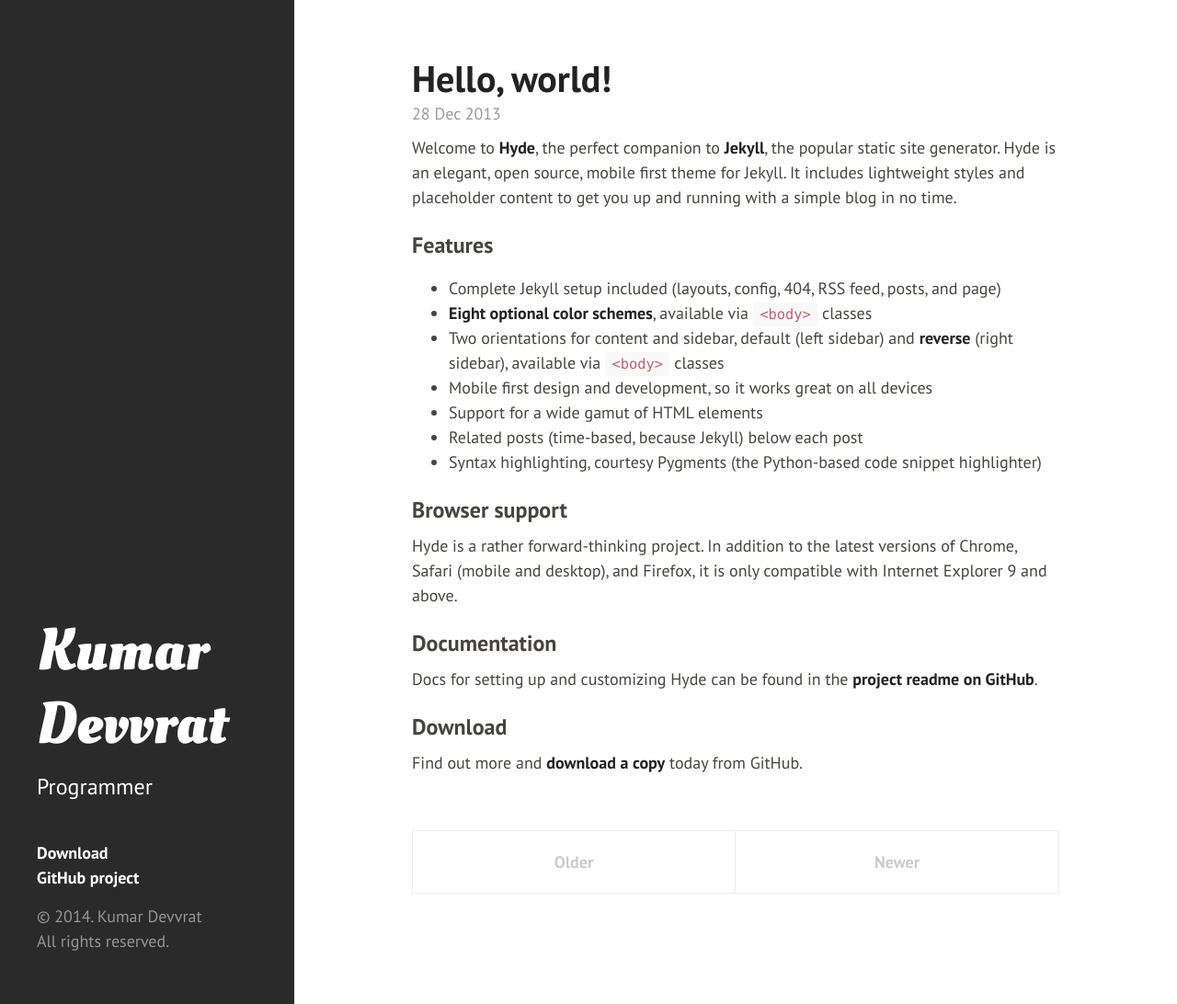
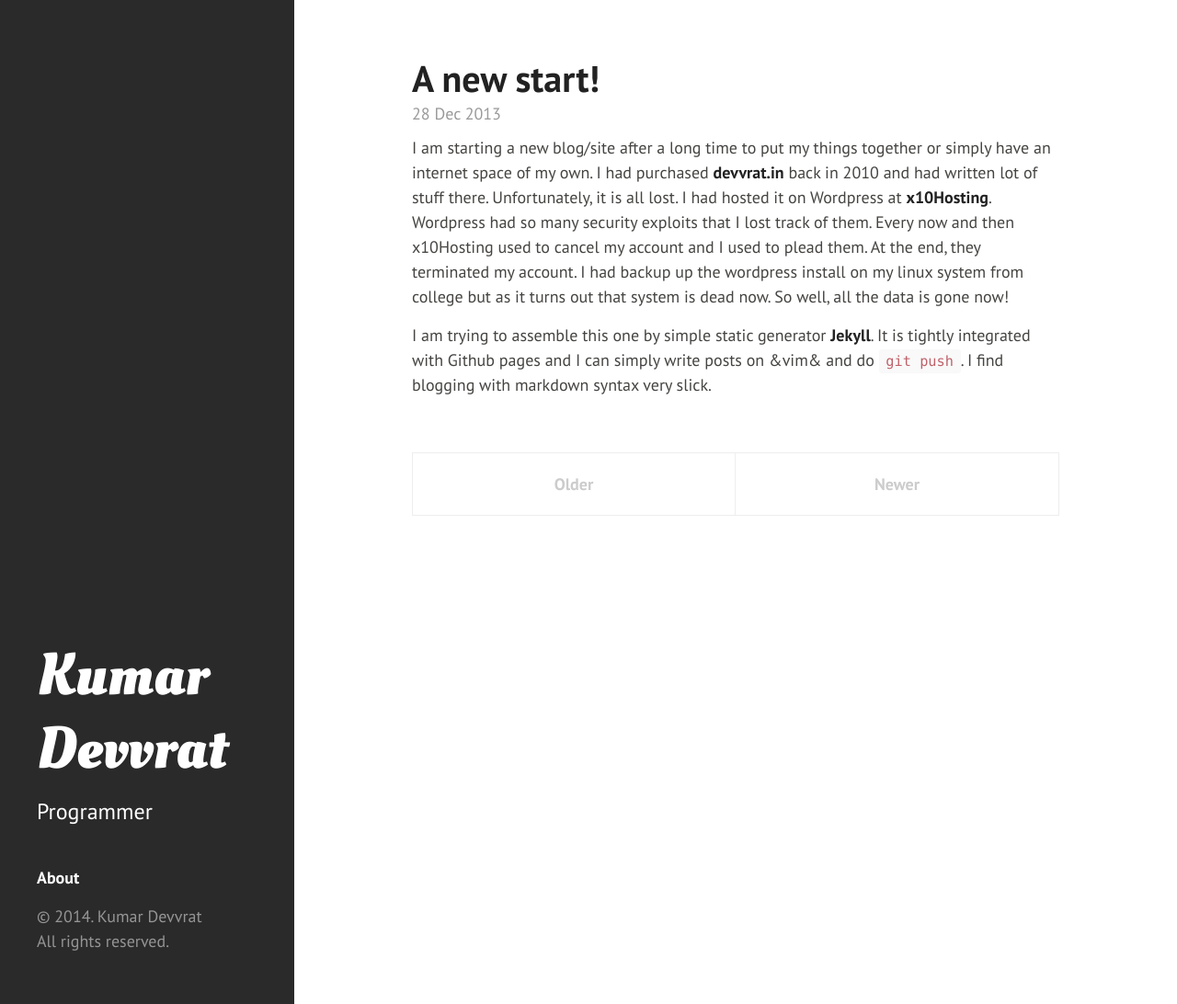
Before and after one commit to KumarDevvrat/kumardevvrat.github.io, a Jekyll site: the page built from index.html, in a window 1280 px wide and 1092 px high. Shown: the whole window at 92% size. Built offline with Jekyll 4.4.1, drawn with Linux system fonts in a browser that asks for light colours; Markdown is read by kramdown in place of the engine named in the settings; the list of posts is cut into pages by our own code.

Commit message:
Fix 404 and about page

```diff
--- a/404.html
+++ b/404.html
@@ -1,17 +1,21 @@
 <!DOCTYPE html>
 <html xmlns="http://www.w3.org/1999/xhtml" xml:lang="en" lang="en-us">
+
   <head>
   <meta http-equiv="content-type" content="text/html; charset=utf-8">
-    <meta name="viewport" content="width=device-width; initial-scale=1.0, maximum-scale=1">
+  <meta name="viewport" content="width=device-width, initial-scale=1.0, maximum-scale=1">
   <link href="http://gmpg.org/xfn/11" rel="profile">
 
   <title>
-      Hyde, a Jekyll theme
+
+    Kumar Devvrat
   </title>
 
   <!-- CSS -->
   <link rel="stylesheet" href="/public/css/hyde.css">
-    <link rel="stylesheet" href="http://fonts.googleapis.com/css?family=Open+Sans:300,400italic,400,600,700|Abril+Fatface">
+  <link rel="stylesheet" href="/public/css/syntax.css">
+  <link href="//fonts.googleapis.com/css?family=Oleo+Script:400,700" rel="stylesheet" type="text/css">
+  <link href="//fonts.googleapis.com/css?family=PT+Sans:400italic,400,700italic,700" rel="stylesheet" type="text/css">
 
   <!-- Icons -->
   <link rel="apple-touch-icon-precomposed" sizes="144x144" href="/public/touch-icon-144-precomposed.png">
@@ -20,26 +24,23 @@
   <!-- RSS -->
   <link rel="alternate" type="application/rss+xml" title="RSS" href="/atom.xml">
 </head>
-  <body>
+
+
+  <body >
 
     <header class="masthead">
       <div class="masthead-inner">
-        <h1>Hyde</h1>
-        <p class="lead">An elegant open source and mobile first theme for <a href="http://jekyllrb.com" target="_blank">Jekyll</a>. Made by <a href="https://twitter.com/mdo" target="_blank">@mdo</a>.</p>
+        <h1>Kumar Devvrat</h1>
+        <p class="lead">Programmer</p>
 
         <div class="colophon">
           <ul class="colophon-links">
             <li>
-              <a href="https://github.com/mdo/hyde/archive/v1.0.0.zip">Download</a>
+              <a href="/about">About</a>
             </li>
-            <li>
-              <a href="https://github.com/mdo/hyde">GitHub project</a>
-            </li>
-            <li>Currently v1.1</li>
           </ul>
-          <p>&copy; 2013. All rights reserved.</p>
+          <p>&copy; 2014. Kumar Devvrat<br/> All rights reserved.</p>
         </div>
-
       </div>
     </header>
 
@@ -47,8 +48,6 @@
       <h1>404: Page not found</h1>
       <p class="lead">Sorry, we've misplaced that URL or it's pointing to something that doesn't exist. <a href="/">Visit the home page</a> to see if you can find it manually. Thanks!</p>
       <hr>
-      <h3>Heads up!</h3>
-      <p>This is a basic 404 page for use with GitHub Pages. It's source code is not generated by Jekyll.</p>
     </div>
 
   </body>
--- a/_layouts/default.html
+++ b/_layouts/default.html
@@ -13,10 +13,7 @@
         <div class="colophon">
           <ul class="colophon-links">
             <li>
-              <a href="https://github.com/mdo/hyde/archive/v{{ site.version }}.zip">Download</a>
-            </li>
-            <li>
-              <a href="https://github.com/mdo/hyde">GitHub project</a>
+              <a href="/about">About</a>
             </li>
           </ul>
           <p>&copy; 2014. {{ site.author.name }}<br/> All rights reserved.</p>
--- a/_posts/2013-12-28-hello-world.md
+++ b/_posts/2013-12-28-hello-world.md
@@ -1,28 +1,8 @@
 ---
 layout: post
-title: Hello, world!
+title: A new start!
 ---
 
-Welcome to [Hyde](http://andhyde.com), the perfect companion to [Jekyll](http://jekyllrb.com), the popular static site generator. Hyde is an elegant, open source, mobile first theme for Jekyll. It includes lightweight styles and placeholder content to get you up and running with a simple blog in no time.
+I am starting a new blog/site after a long time to put my things together or simply have an internet space of my own. I had purchased [devvrat.in](http://devvrat.in) back in 2010 and had written lot of stuff there. Unfortunately, it is all lost. I had hosted it on Wordpress at [x10Hosting](http://www.x10hosting.com). Wordpress had so many security exploits that I lost track of them. Every now and then x10Hosting used to cancel my account and I used to plead them. At the end,  they terminated my account. I had backup up the wordpress install on my linux system from college but as it turns out that system is dead now. So well,  all the data is gone now!
 
-### Features
-
-* Complete Jekyll setup included (layouts, config, 404, RSS feed, posts, and page)
-* [Eight optional color schemes](https://github.com/mdo/hyde#themes), available via `<body>` classes
-* Two orientations for content and sidebar, default (left sidebar) and [reverse](https://github.com/mdo/hyde#reverse-layout) (right sidebar), available via `<body>` classes
-* Mobile first design and development, so it works great on all devices
-* Support for a wide gamut of HTML elements
-* Related posts (time-based, because Jekyll) below each post
-* Syntax highlighting, courtesy Pygments (the Python-based code snippet highlighter)
-
-### Browser support
-
-Hyde is a rather forward-thinking project. In addition to the latest versions of Chrome, Safari (mobile and desktop), and Firefox, it is only compatible with Internet Explorer 9 and above.
-
-### Documentation
-
-Docs for setting up and customizing Hyde can be found in the [project readme on GitHub](https://github.com/mdo/hyde#readme).
-
-### Download
-
-Find out more and [download a copy](https://github.com/mdo/hyde) today from GitHub.
+I am trying to assemble this one by simple static generator [Jekyll](http://jekyllrb.com/). It is tightly integrated with Github pages and I can simply write posts on &vim& and do `git push`. I find blogging with markdown syntax very slick.
--- a/about.html
+++ b/about.html
@@ -7,22 +7,31 @@
 
   <h1 class="page-title">About</h1>
 
-  <p>Mark Otto is a designer living and working in San Francisco. Originally from Wisconsin, he freelanced his way through high school and college before moving to California to work at a design firm, <a href="http://zurb.com">ZURB</a>, in 2007. There he designed and developed dozens of projects with clients large and small, including Photobucket, Britney Spears, SafetyWeb, and Zazzle. In early 2010, after a two-and-a-half year stint at ZURB, he left to become a product designer at Twitter.</p>
-  <p>Since joining Twitter, Otto has worked on numerous projects including the Promoted Products suite, <a href="http://twitter.com">Twitter.com</a>, the <a href="http://support.twitter.com">Twitter Help Center</a>, several internal tools, and most recently the popular open-source front-end toolkit <a href="http://twitter.github.com/bootstrap/">Bootstrap</a>.</p>
+  <p>I am a software engineer working right now in one of the leading big data firms. </p>
+  <p>I love building complex systems. I have worked in multiple domains such as low-level networking stack, satellite communication, wireless protocols, large-scale software development in distributed system, IDE design and development (develop where people can develop!), web services, web application with database, caching and front end layers. Anything related to computer science and engineering, programming interests me.</p>
 
+  <p>Problems with actual use-case excite me. I have keen interest in R&D, with equal emphasis on prototyping and developing. I like to think myself as perfectionist in the timelines.</p>
   <hr>
-
-  <h2>About the site</h2>
-  <p>This URL has been my online home for many years, manifesting at times as a blog or a portfolio until landing on this current single-column blog. Today it is an outlet for my design- and development-related ramblings.</p>
-  <p>Some fun facts about the site include:</p>
+  <h2>Interests</h2>
+  <p>I take keen interest in learning and being proactive in:</p>
   <ul>
-    <li>Designed and coded on a Mac in California</li>
-    <li>Coded with <a href="http://sublimetext.org/2">Sublime Text 2</a></li>
-    <li>Built on <a href="http://jekyllrb.com/">Jekyll</a>, the open source site generator</li>
-    <li>Hosted on <a href="http://pages.github.com">GitHub Pages</a></li>
-    <li>Font-face, <a href="http://www.google.com/webfonts/specimen/Open+Sans">Open Sans</a>, is served via <a href="http://www.google.com/webfonts">Google Web Fonts</a></li>
-    <li>Tagline pays homage to the <a href="http://www.youtube.com/watch?v=hVPHXo6Jnt8">Deep Thoughts by Jack Handy</a> skits on SNL</li>
+      <li>Software architecture and design
+      <li>Distributed systems
+      <li>Operating systems
+      <li>Functional programming
+      <li>Networking
+      <li>Programming language design and paradigms
+      <li>Data structures
   </ul>
-  <p>For comments or questions, feel free to <a href="http://twitter.com/mdo">ask me on Twitter</a> or shoot me an email at markdotto at gmail dot com.</p>
-
+  <p>I wish to become kernel programmer at some point in time. That said, I don't like hating writing server side codebases in Java either. I do whatever I want on my laptop as well as the problem space is challenging enough.</p>
+  <h2>Random</h2>
+  <ul>
+      <li>I fill in my idle time following <a href="http://www.reddit.com/r/programming">/r/programming</a> or playing <a href ="http://gabrielecirulli.github.io/2048/">2048</a>
+      <li>Usability to the end user of a product is the single most important thing
+      <li>Performance is a feature of the application not an add-on
+      <li>Complexity and details are everything yet abstraction is fun and necessary and so is the bigger picture
+      <li>Concepts are more important than technologies or languages
+  </ul>
+  <hr>
+  <small>*This blog is powered by Github pages using Jekyll. The credits for theme goes to Mark Otto
 </div>
```
Also changed, not shown: README.md, 7 other files. Lines whose indentation alone changed are shown as unchanged.
